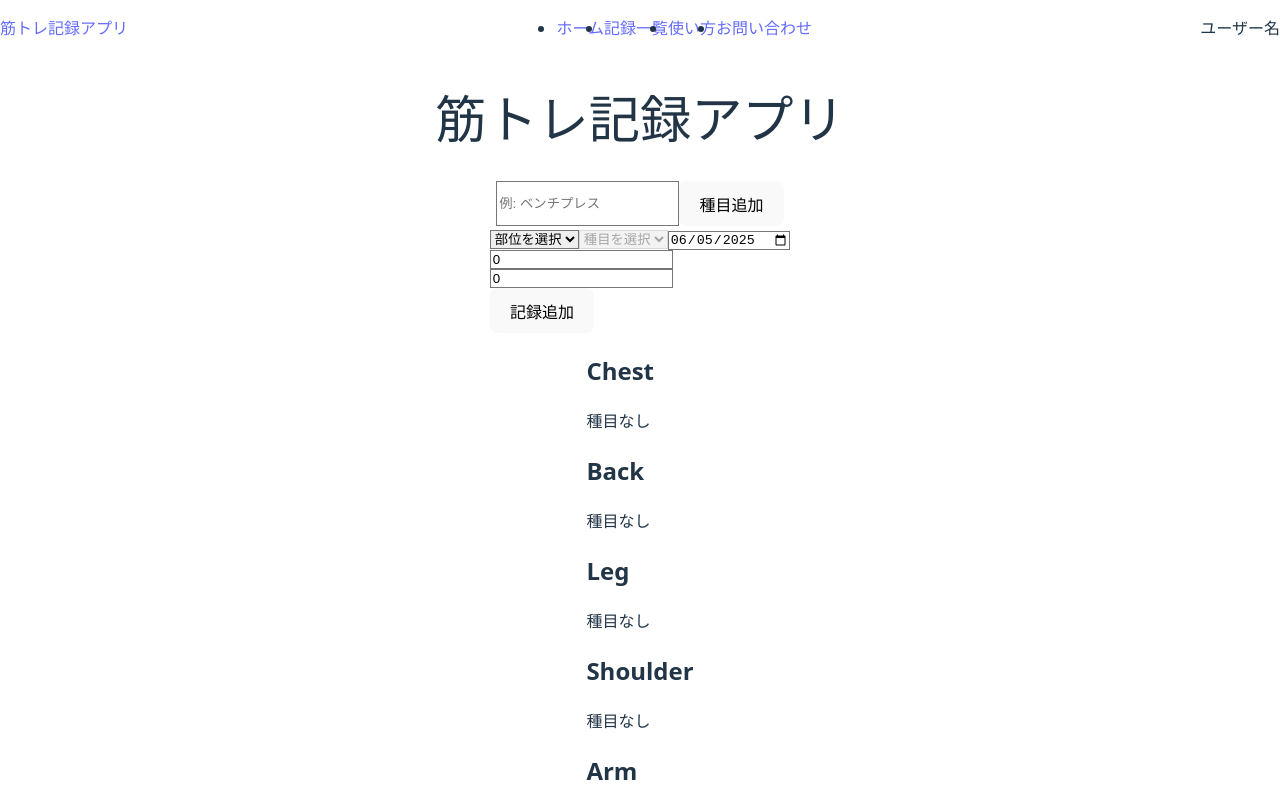
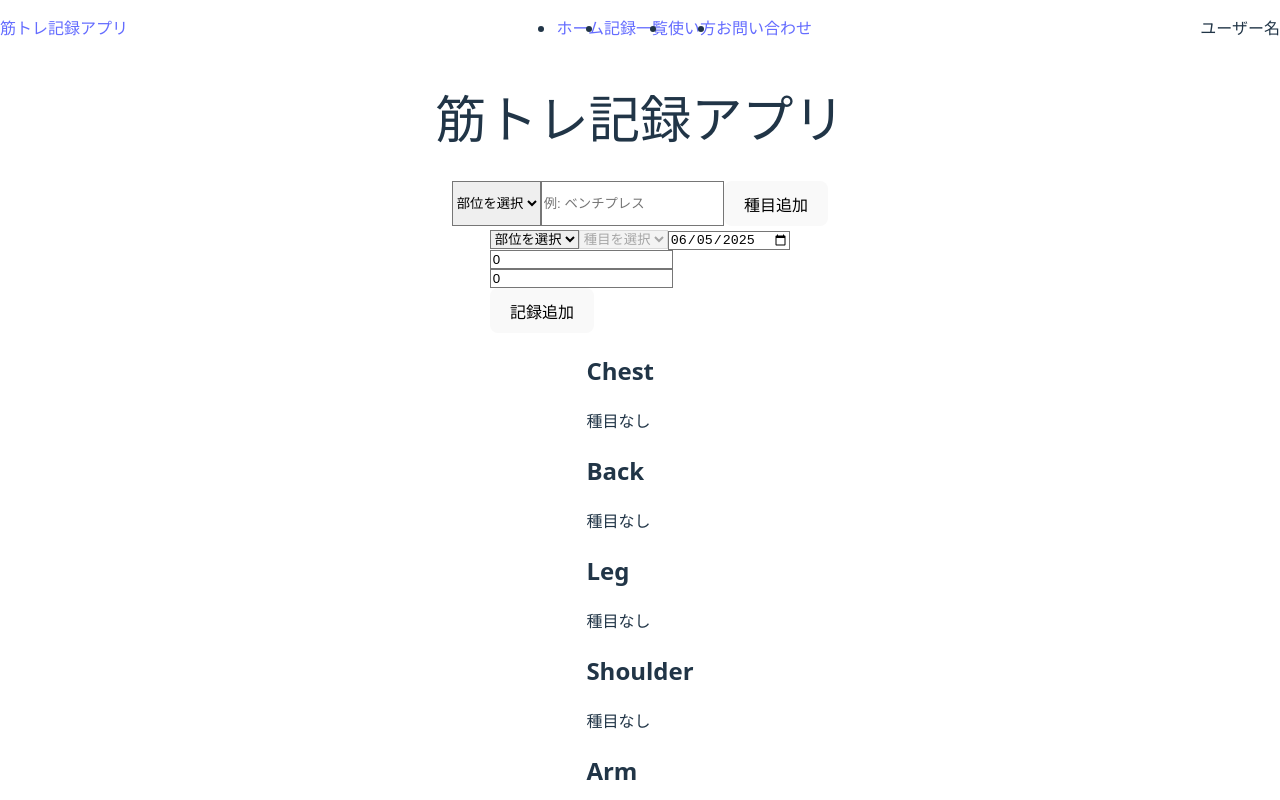
Before and after one commit to nobu0903/rep-counter, a React (Vite) app: page / in a window 1280 px wide. Shown: the top 800 px of the page. Built offline with nearby package versions, Linux system fonts and the light colour scheme.

Commit message:
Restore all deleted component files

```diff
--- a/src/components/AddExerciseForm.tsx
+++ b/src/components/AddExerciseForm.tsx
@@ -4,18 +4,30 @@ import { useWorkoutStore } from '../store/useWorkoutStore'
 
 const AddExerciseForm = () => {
   const [exerciseName, setExerciseName] = useState('')
-  const addExercise = useWorkoutStore((state: WorkoutState) => state.addExercise)
+  const [selectedSection, setSelectedSection] = useState('')
+  const addExercise = useWorkoutStore((state) => state.addExercise)
 
   const handleSubmit = (e: React.FormEvent) => {
     e.preventDefault()
     if (exerciseName.trim()) {
-      addExercise(exerciseName.trim())
+      addExercise(selectedSection, exerciseName.trim())
       setExerciseName('')
     }
   }
 
   return (
     <form onSubmit={handleSubmit} className="flex gap-2 mb-4">
+      <select
+        value={selectedSection}
+        onChange={(e) => setSelectedSection(e.target.value)}
+        className="border rounded px-3 py-1"
+        required
+      >
+        <option value="">部位を選択</option>
+        {useWorkoutStore.getState().sections.map((sec) => (
+          <option key={sec.name} value={sec.name}>{sec.name}</option>
+        ))}
+      </select>
       <input
         type="text"
         value={exerciseName}
```
